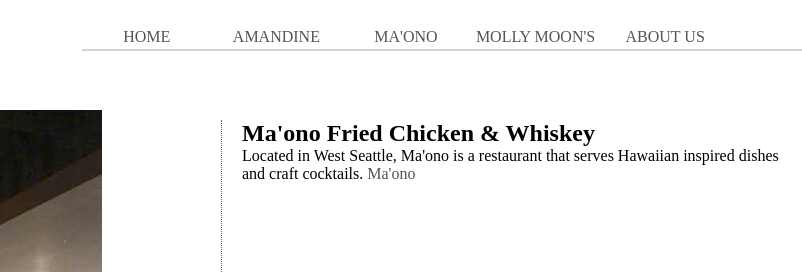
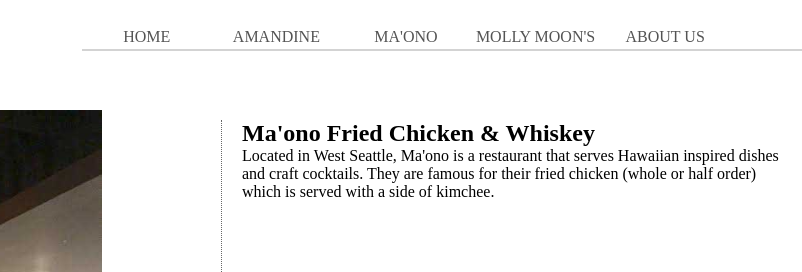
Before and after one commit to nbrownseattle/ITC135-fl16-Fall-GroupProject-1, a plain HTML site: page maono.html in a window 1280 px wide. Shown: the top 272 px of the page, 478-1280 px from the left. Drawn offline with Linux system fonts and the light colour scheme.

Commit message:
Updating my page to sync

```diff
--- a/maono.html
+++ b/maono.html
@@ -37,9 +37,9 @@
 
     <aside id="review">
 	    <h2>Ma'ono Fried Chicken & Whiskey</h2>
-	    <p>Located in West Seattle, Ma'ono is a restaurant that serves Hawaiian inspired dishes and craft cocktails.
+	    <p>Located in West Seattle, Ma'ono is a restaurant that serves Hawaiian inspired dishes and craft cocktails. They are famous for their fried chicken (whole or half order) which is served with a side of kimchee.
 
-		<a href="http://maono.springhillnorthwest.com//">Ma'ono</a>
+
 
 		</p>
 
```
